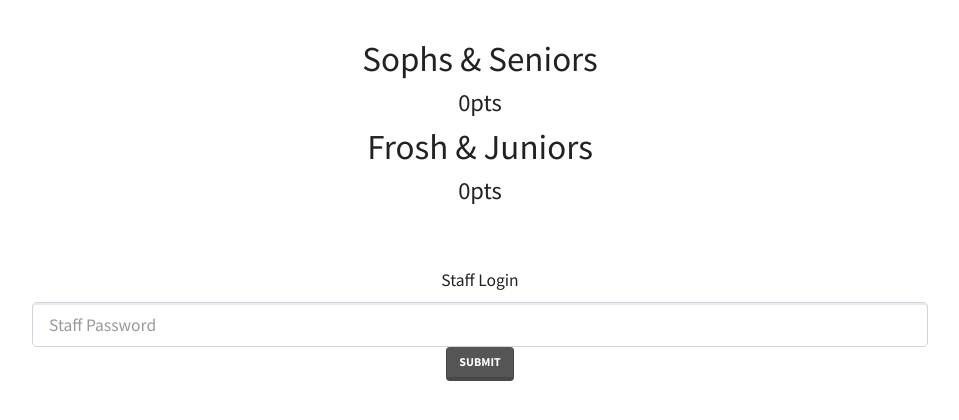
After one commit to CharlieRay668/risepeak, a Django app: page /staff/ in a window 1280 px wide. The commit adds this page. Shown: the top 420 px of the page, without its empty margins (160-1119 px from the left). Run offline with Django 4.2, Linux system fonts and the light colour scheme; data comes from the database, SQL or seed files in the repository; some libraries are stand-ins or nearby versions.

Commit message:
staff only

```diff
--- /dev/null
+++ b/base/templates/base/staff_only.html
@@ -0,0 +1,24 @@
+{% extends "base/base.html" %}
+
+{% block body %}
+<div style="width: 70%; margin: auto; margin-top: 3%; text-align: center;">
+    <h1>Sophs & Seniors</h1>
+        <h3>{{ss_score}}pts</h3>
+    <h1>Frosh & Juniors</h1>
+        <h3>{{fj_score}}pts</h3>
+    <br>
+    <div class="form-group">
+        <label class="col-form-label col-form-label-lg mt-4" for="inputLarge">Staff Login</label>
+        <input class="form-control form-control-lg" type="text" placeholder="Staff Password" id="staffLogin">
+        <button type="button" class="btn btn-dark" onclick="staffLogin()">Submit</button>
+    </div>
+</div>
+<script>
+
+
+    function staffLogin() {
+        var staff_pass = document.getElementById("staffLogin").value;
+        window.location.href = "/staff/"+staff_pass+"/";
+    }
+</script>
+{% endblock %}
--- a/base/views.py
+++ b/base/views.py
@@ -25,6 +25,15 @@ def base(response):
         "fj_score": fj.score,
     }
     return render(response, "base/home.html", payload)
+
+def staff_only(response):
+    ss = Team.objects.get(name="ss")
+    fj = Team.objects.get(name="fj")
+    payload = {
+        "ss_score": ss.score,
+        "fj_score": fj.score,
+    }
+    return render(response, "base/staff_only.html", payload)
 
 def staff(response, staff_pass):
     if staff_pass != "5970":
```
Also changed, not shown: base/templates/base/home.html (+0 -10 lines).
